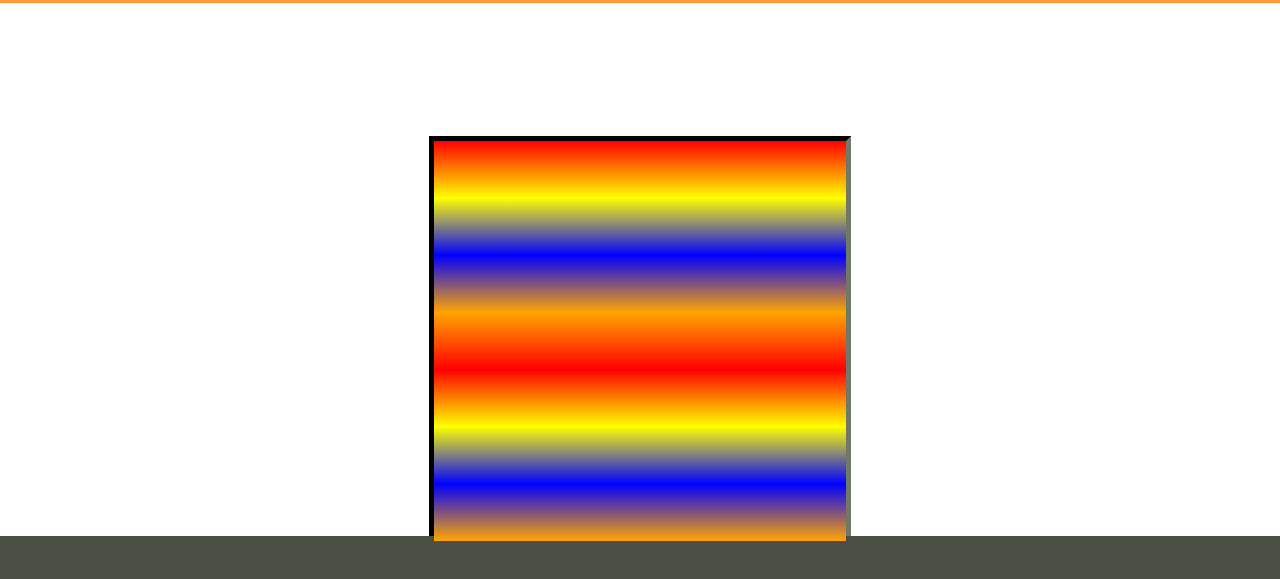
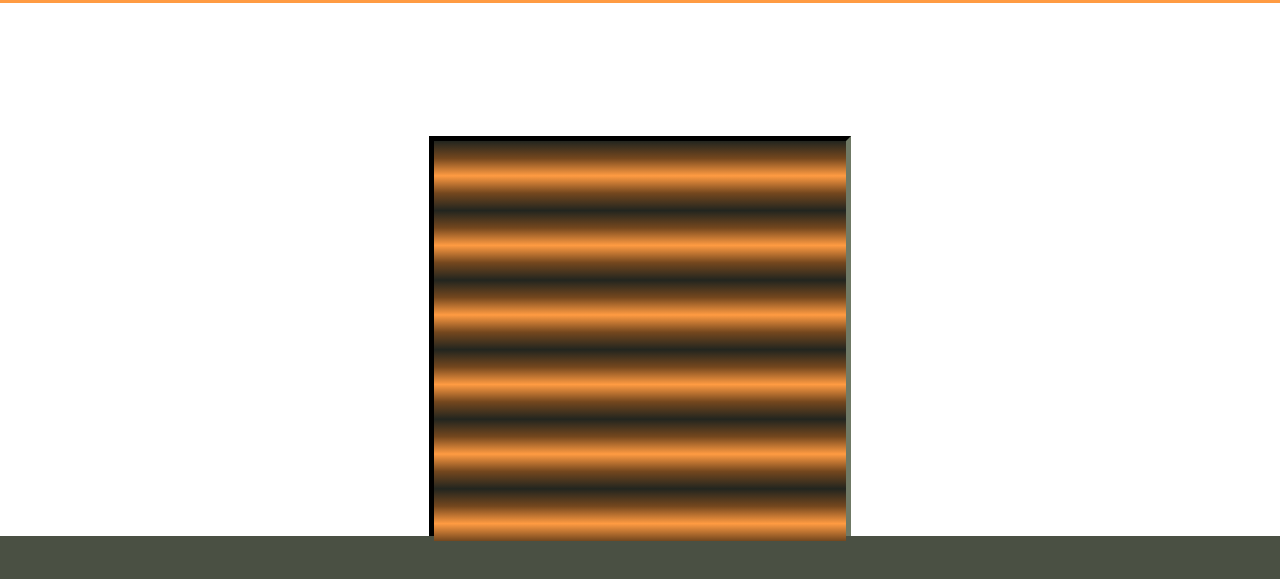
Before and after one commit to julieahawkins/garage-bin, a website: page public/index.html in a window 1280 px wide. Shown: the part 175-754 px from the top of the page. Drawn offline with Linux system fonts and the light colour scheme.

Commit message:
styles garage door

```diff
--- a/public/styles/style.scss
+++ b/public/styles/style.scss
@@ -40,7 +40,7 @@ main {
       align-self: flex-end;
       position: relative;
       .garage-door {
-        background: linear-gradient(red, yellow, blue, orange, red, yellow, blue, orange);;
+        background: linear-gradient(#22251F, #74471E, #FF9B42, #74471E, #22251F, #74471E, #FF9B42, #74471E, #22251F, #74471E, #FF9B42, #74471E, #22251F, #74471E, #FF9B42, #74471E, #22251F, #74471E, #FF9B42, #74471E, #22251F, #74471E, #FF9B42, #74471E);
         height: 400px;
         position: absolute;
         top: -30px;
```
Also changed, not shown: public/styles/style.css.
